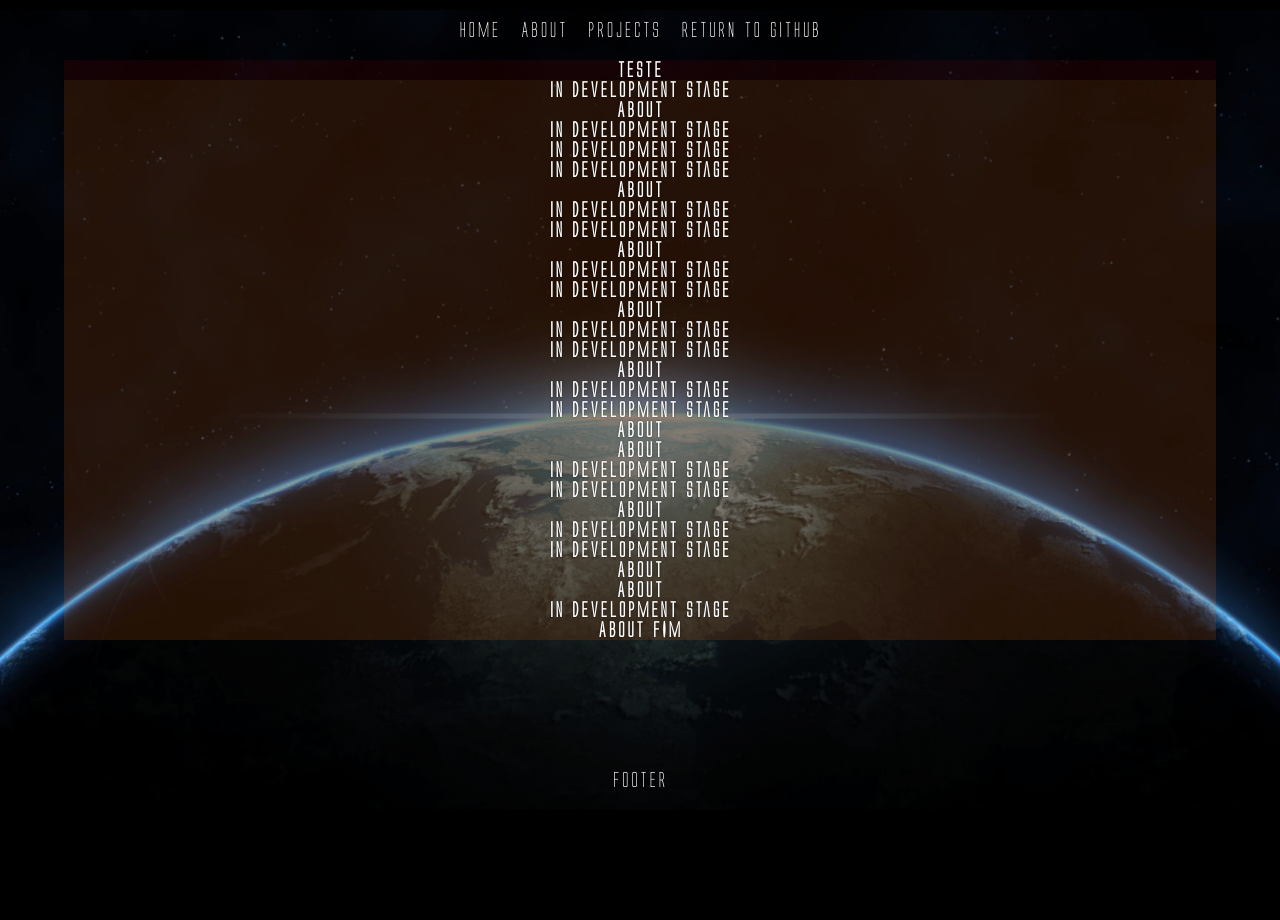
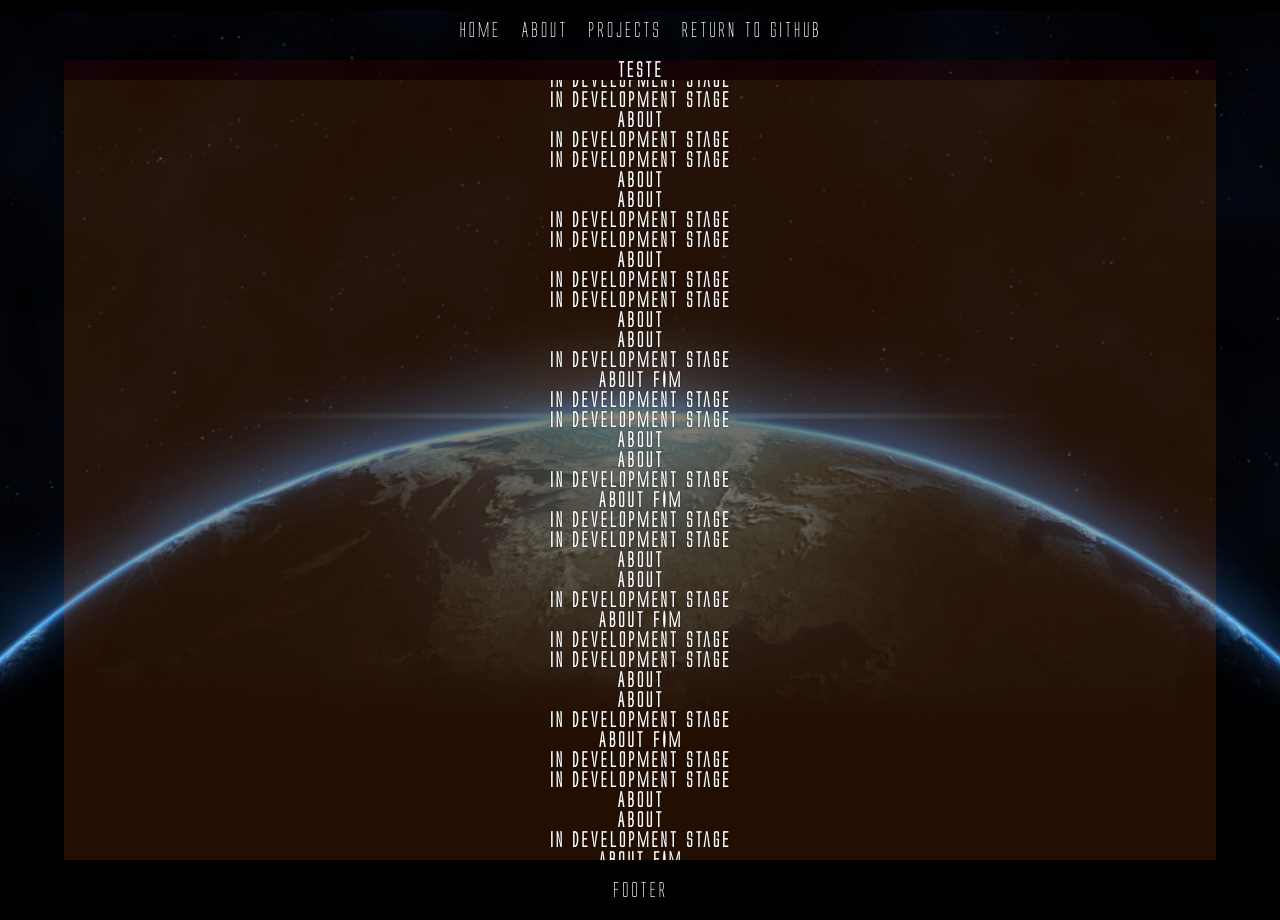
Before and after one commit to Robsonnsbr/my_template_react, a React (Vite) app: page /my_template_react/about in a window 1280 px wide. Before the commit the page ends 810 px from the top, so only its background shows below. Built offline with nearby package versions, Linux system fonts and the light colour scheme.

Commit message:
fix: Im lost

```diff
--- a/src/App.module.css
+++ b/src/App.module.css
@@ -1,17 +1,17 @@
 .main {
-    max-height: 100%;
+    height: 100vh;
     max-width: 90%;
     background: #ff000013;
     margin: auto;
+    display: flex;
     flex: 1;
-    display: flex;
     flex-direction: column;
     align-items: center;
     justify-content: center;
 }
 
 .main h3 {
-    margin: 0;
+    margin: 10;
 }
 
 /* @media (max-width: 400px) {
--- a/src/api/api.ts
+++ b/src/api/api.ts
@@ -1,4 +1,4 @@
-import { UserProps } from "../@types/user";
+import { UserProps } from "../@types/User";
 
 export const getUSer = async (userName: string) => {
   const result: { data?: UserProps; errorMsg?: string } = {};
--- a/src/components/commons/Footer/Footer.module.css
+++ b/src/components/commons/Footer/Footer.module.css
@@ -1,7 +1,5 @@
 .footer {
-  position: absolute;
-  bottom: 0;
   width: 100%;
   text-align: center;
-  margin-bottom: .5rem;
+  padding: 1rem;
 }
--- a/src/components/commons/user/User.tsx
+++ b/src/components/commons/user/User.tsx
@@ -2,7 +2,7 @@ import { Link } from "react-router-dom";
 
 import classes from "./User.module.css";
 import { BsPersonWorkspace } from "react-icons/bs";
-import { UserProps } from "../../../@types/user";
+import { UserProps } from "../../../@types/User";
 
 export const User = ({
   avatar_url,
--- a/src/global.css
+++ b/src/global.css
@@ -19,14 +19,13 @@
 html,
 body {
   background: black;
-  height: 100% !important;
+  height: 100vh !important;
 
 }
 
 body {
   display: block;
-  flex-direction: column;
-  align-items: center;
+  align-items: top;
   justify-content: center;
   /* Defina a margem apenas uma vez aqui */
   background: radial-gradient(circle,
@@ -34,7 +33,7 @@ body {
       rgba(0, 0, 0, 0) 100%),
     url(/img/background_earth.jpg) center/cover no-repeat;
   background-blend-mode: darken;
-  min-height: 100%
+  min-height: 100vh
 }
 
 /* @media (orientation: landscape) {} */
--- a/src/routes/about/About.tsx
+++ b/src/routes/about/About.tsx
@@ -30,6 +30,42 @@ export const About = () => {
       <h1>ABOUT</h1>
       <h3>in development stage</h3>
       <h1>ABOUT FIM</h1>
+      <h3>in development stage</h3>
+      <h3>in development stage</h3>
+      <h1>ABOUT</h1>
+      <h1>ABOUT</h1>
+      <h3>in development stage</h3>
+      <h1>ABOUT FIM</h1>
+      <h3>in development stage</h3>
+      <h3>in development stage</h3>
+      <h1>ABOUT</h1>
+      <h1>ABOUT</h1>
+      <h3>in development stage</h3>
+      <h1>ABOUT FIM</h1>
+      <h3>in development stage</h3>
+      <h3>in development stage</h3>
+      <h1>ABOUT</h1>
+      <h1>ABOUT</h1>
+      <h3>in development stage</h3>
+      <h1>ABOUT FIM</h1>
+      <h3>in development stage</h3>
+      <h3>in development stage</h3>
+      <h1>ABOUT</h1>
+      <h1>ABOUT</h1>
+      <h3>in development stage</h3>
+      <h1>ABOUT FIM</h1>
+      <h3>in development stage</h3>
+      <h3>in development stage</h3>
+      <h1>ABOUT</h1>
+      <h1>ABOUT</h1>
+      <h3>in development stage</h3>
+      <h1>ABOUT FIM</h1>
+      <h3>in development stage</h3>
+      <h3>in development stage</h3>
+      <h1>ABOUT</h1>
+      <h1>ABOUT</h1>
+      <h3>in development stage</h3>
+      <h1>ABOUT FIM</h1>
     </div>
   );
 };
--- a/src/routes/home/Home.module.css
+++ b/src/routes/home/Home.module.css
@@ -1,7 +1,7 @@
 .home {
   height: 100%;
   width: 100%;
-  background: #1100ff13;
+  background: #1100ff27;
   display: flex;
   flex-direction: column;
   justify-content: center;
--- a/src/routes/home/Home.tsx
+++ b/src/routes/home/Home.tsx
@@ -1,8 +1,8 @@
 import { useState } from "react";
-import { UserProps } from "../../@types/user";
+import { UserProps } from "../../@types/User";
 import { routesComponentsUser } from "../../components/exportRoutesComponents";
 import { validateUser } from "../../api/validateUser";
-
+import css from "./Home.module.css";
 const { User, Search, Error } = routesComponentsUser;
 
 export const Home = () => {
@@ -25,7 +25,7 @@ export const Home = () => {
     }
   };
   return (
-    <div id="Home">
+    <div className={css.home}>
       <Search loadUser={loadUser} />
       {user && <User {...user} />}
       {error && <Error errorMsg={errorMsg} />}
```
Also changed, not shown: public/img/background_earth.jpg.
